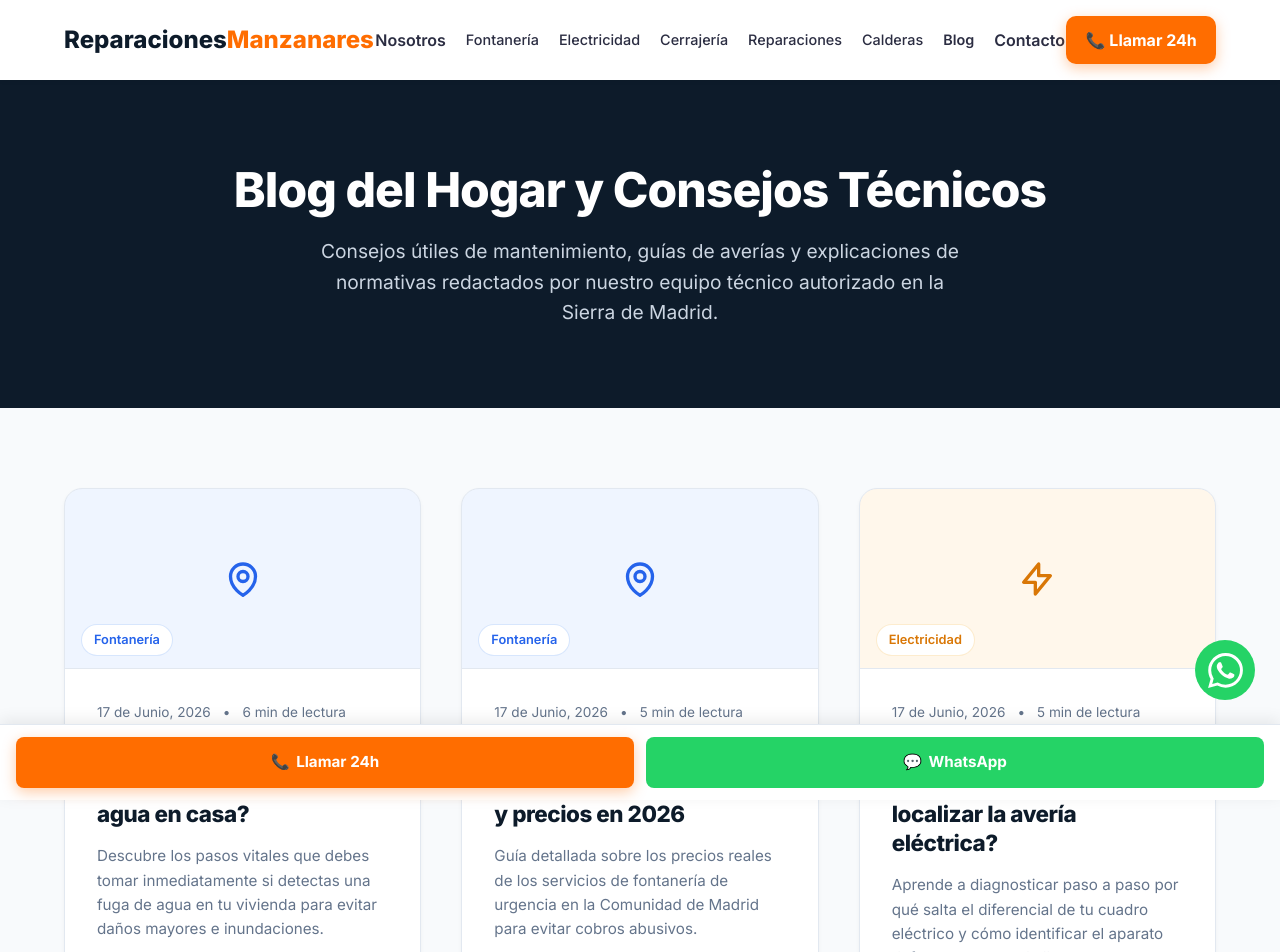
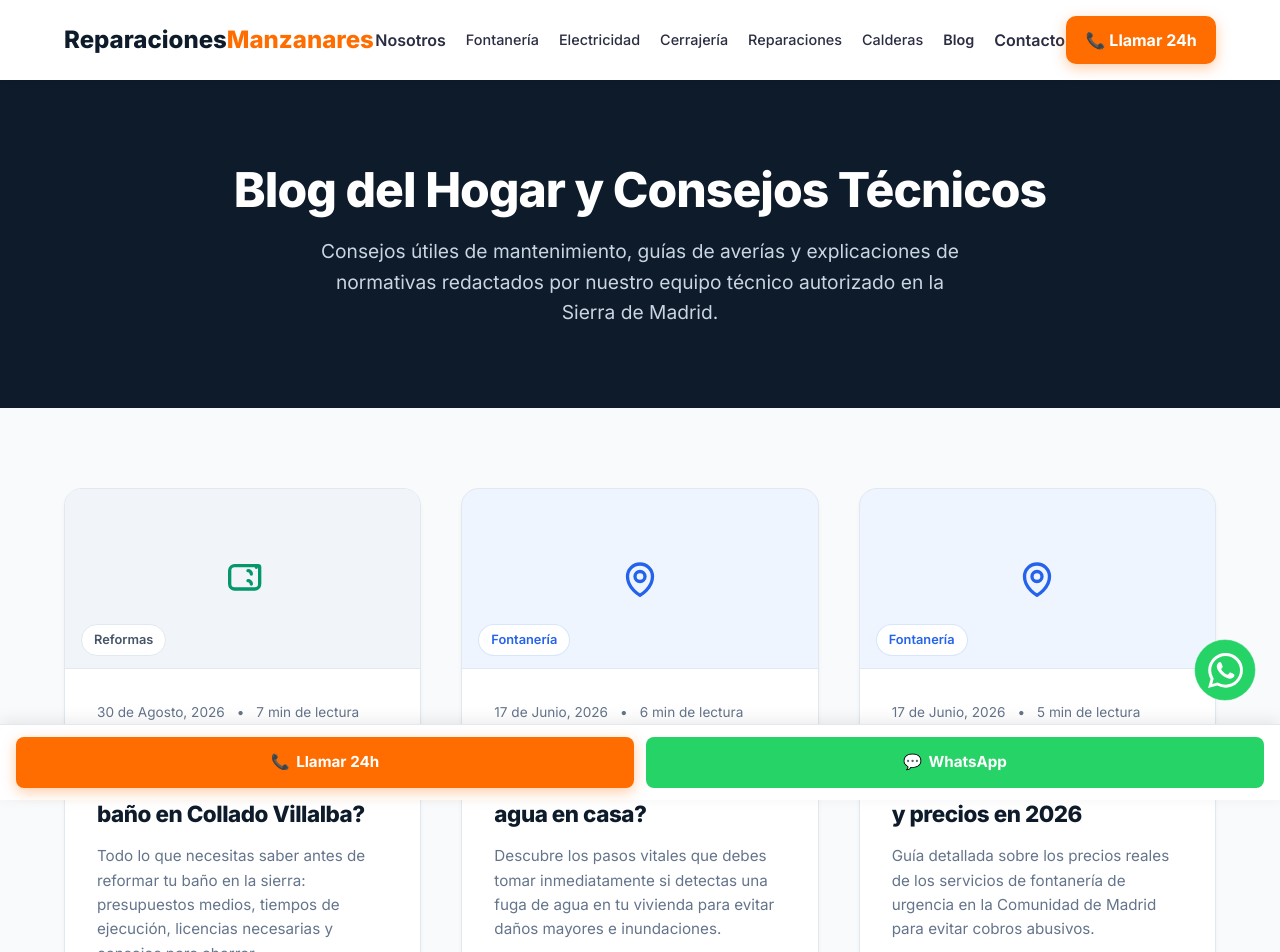
Before and after one commit to rubendelgadoomente-design/reparaciones-manzanares, a Next.js app: page /blog in a window 1280 px wide. Shown: the top 952 px of the page. Built offline with nearby package versions, Linux system fonts and the light colour scheme.

Commit message:
SEO: Added blog post on bathroom reforms in Collado Villalba for internal linking

```diff
--- a/src/data/blogData.ts
+++ b/src/data/blogData.ts
@@ -11,6 +11,49 @@ export interface BlogPost {
 }
 
 export const blogPosts: BlogPost[] = [
+  {
+    slug: "precio-reforma-bano-collado-villalba-guia",
+    title: "¿Cuánto cuesta y qué implica una reforma de baño en Collado Villalba?",
+    excerpt: "Todo lo que necesitas saber antes de reformar tu baño en la sierra: presupuestos medios, tiempos de ejecución, licencias necesarias y consejos para ahorrar.",
+    publishDate: "30 de Agosto, 2026",
+    readTime: "7 min de lectura",
+    category: "Reformas",
+    imageUrl: "/blog/reforma-bano.svg",
+    relatedServiceSlug: "reformas-banos-collado-villalba",
+    content: `
+      <p>Decidirse a acometer una reforma integral de baño es uno de los pasos más importantes (y rentables) para revalorizar una vivienda. Si resides en la zona de la sierra, concretamente en Collado Villalba, es posible que te asalten muchas dudas antes de dar el paso: <em>¿Cuánto me va a costar? ¿Estaré semanas con escombros en casa? ¿Tengo que pedir permiso al Ayuntamiento?</em></p>
+
+      <p>En este artículo vamos a despejar todas las incógnitas con datos reales y transparentes sobre el mercado actual de las <a href="/reformas-banos-collado-villalba">reformas de baños en Collado Villalba</a>, para que puedas planificar tu proyecto sin sorpresas.</p>
+
+      <h2>1. El precio medio: ¿Cuánto cuesta realmente?</h2>
+      <p>El presupuesto de una reforma de baño depende directamente de tres factores: los metros cuadrados de la estancia, la calidad de los materiales elegidos (azulejos, sanitarios, grifería) y el estado de las instalaciones antiguas de fontanería y electricidad.</p>
+      <p>Para un baño estándar de unos <strong>4 a 5 metros cuadrados</strong>, el coste en 2026 se desglosa aproximadamente así:</p>
+      <ul>
+        <li><strong>Demolición y desescombro:</strong> Retirada de azulejos antiguos, sanitarios y traslado al punto limpio. (Aprox. 400€ - 600€)</li>
+        <li><strong>Fontanería y electricidad:</strong> Este es el punto crítico. Si la vivienda tiene más de 15 años, es obligatorio renovar tuberías (pasando de plomo/hierro a cobre o multicapa) y actualizar el cableado para zonas húmedas. (Aprox. 800€ - 1.200€)</li>
+        <li><strong>Albañilería y alicatado:</strong> Nivelación de paredes y suelos, y colocación de los nuevos revestimientos. (Aprox. 900€ - 1.400€)</li>
+        <li><strong>Sanitarios, grifería y mampara:</strong> Depende de la gama. Un inodoro compacto, un mueble de lavabo moderno, plato de ducha de resina y grifería termostática. (Aprox. 1.000€ - 1.800€)</li>
+      </ul>
+      <p><strong>En total, una reforma integral de un baño de tamaño medio oscila entre los 3.200€ y los 5.000€</strong>, siempre hablando de calidades medias-altas y trabajos con garantía profesional.</p>
+
+      <h2>2. ¿Cuánto tiempo se tarda en hacer la reforma?</h2>
+      <p>Una de las mayores preocupaciones es el tiempo que la vivienda va a estar "patas arriba". Una reforma de baño bien coordinada por un único interlocutor técnico <strong>tarda entre 5 y 8 días laborables</strong>.</p>
+      <p>El cronograma típico suele ser: demolición (Día 1), rozas y nuevas instalaciones (Días 2-3), alicatado y solado (Días 4-5), secado de juntas (Día 6) y montaje de sanitarios y remates finales (Días 7-8). Si una empresa te promete hacerlo en 2 días, desconfía: los materiales de agarre y nivelación necesitan sus tiempos de curado para evitar problemas de humedades en el futuro.</p>
+
+      <h2>3. Cambio de bañera por plato de ducha: La reforma "Express"</h2>
+      <p>Si tu presupuesto es ajustado o no quieres meterte en una reforma integral, el servicio estrella actualmente es la sustitución de la vieja bañera por un plato de ducha antideslizante. Esta intervención mejora drásticamente la accesibilidad, amplía visualmente el espacio y reduce el consumo de agua.</p>
+      <p>Esta "reforma parcial" suele durar apenas <strong>24 a 48 horas</strong>, con un coste que ronda los <strong>1.200€ - 1.800€</strong> (incluyendo el plato de resina, la válvula de gran caudal, el alicatado de la zona descubierta y la instalación de la mampara de cristal de seguridad).</p>
+
+      <h2>4. Permisos y licencias en el Ayuntamiento de Collado Villalba</h2>
+      <p>Un error común es pensar que por ser una obra interior no hay que dar cuentas a nadie. En el Ayuntamiento de Collado Villalba, para reformas de acabados interiores (cambio de azulejos, sustitución de sanitarios) que no modifiquen la estructura de la vivienda ni afecten a las bajantes comunitarias del edificio, se necesita tramitar una <strong>Declaración Responsable de Obra Menor</strong>.</p>
+      <p>Se trata de un trámite sencillo que requiere presentar un presupuesto descriptivo de los trabajos y abonar la tasa municipal (el ICIO, que suele ser el 4% de la base imponible del presupuesto). En Reparaciones Manzanares nos encargamos de tramitar este documento por ti para que no tengas que perder una mañana entera en la oficina de urbanismo.</p>
+
+      <h2>5. El problema de la cal en la sierra: Un detalle crucial</h2>
+      <p>Al reformar un baño en localidades como Collado Villalba, Guadarrama o Alpedrete, no podemos olvidar la dureza del agua de algunas zonas. Es el momento perfecto para valorar la instalación de griferías con sistemas antical internos o incluso dejar prevista la instalación de un pequeño descalcificador en la red de entrada, lo que prolongará la vida de tu nueva ducha y de tu termo eléctrico durante años.</p>
+
+      <p>Si estás pensando en actualizar tu vivienda, no te la juegues con "chapuzas" sin garantía. En Reparaciones Manzanares ofrecemos proyectos llave en mano, coordinando a albañiles, fontaneros y electricistas. Solicita tu presupuesto gratuito para <a href="/reformas-banos-collado-villalba">reformas de baños en Collado Villalba</a> o alrededores y descubre lo fácil que es estrenar baño en menos de una semana.</p>
+    `
+  },
   {
     slug: "que-hacer-fuga-agua-casa",
     title: "Guía de Emergencia: ¿Qué hacer si tienes una fuga de agua en casa?",
```
